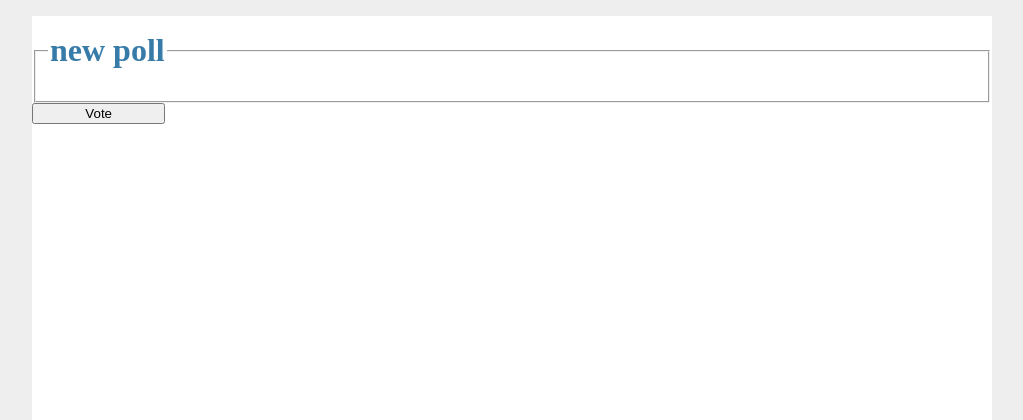
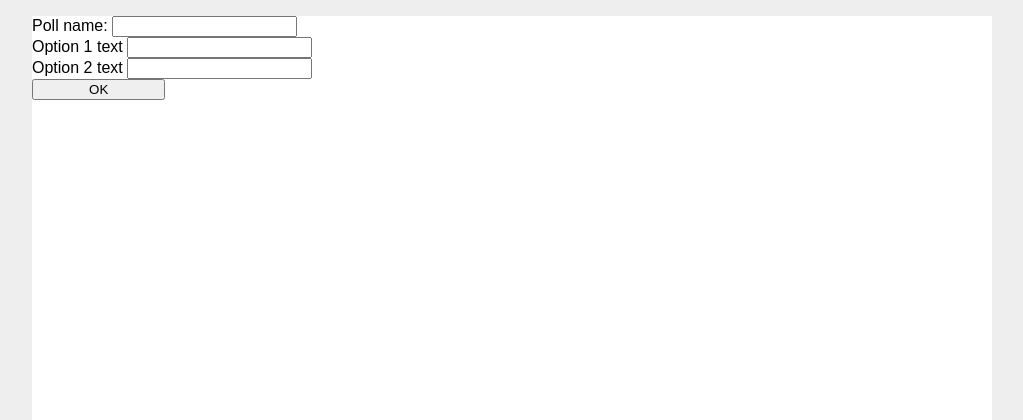
Before and after one commit to Callen44/django-polls-app, a Django app: page /polls/new/ in a window 1280 px wide. Shown: the top 420 px of the page, without its empty margins (128-1151 px from the left). Run offline with Django 4.2, Linux system fonts and the light colour scheme.

Commit message:
finish new poll page and inside view

```diff
--- a/polls/templates/polls/index.html
+++ b/polls/templates/polls/index.html
@@ -1,4 +1,4 @@
-<h1>todays polls</h1>
+<h1>todays polls</h1><li><a href="./new">new poll</a></li>
 {% load static %}
 
 <link rel="stylesheet" href="{% static 'polls/style.css' %}">
--- a/polls/templates/polls/new.html
+++ b/polls/templates/polls/new.html
@@ -1,15 +1,18 @@
-<form action="{% url 'polls:vote' question.id %}" method="post">
-    {% load static %}
+{% load static %}
 
-    <link rel="stylesheet" href="{% static 'polls/style.css' %}">
-        {% csrf_token %}
-        <fieldset>
-            <legend><h1>new poll</h1></legend>
-            {% if error_message %}<p><strong>{{ error_message }}</strong></p>{% endif %}
-            {% for choice in question.choice_set.all %}
-                <input type="radio" name="choice" id="choice{{ forloop.counter }}" value="{{ choice.id }}">
-                <label for="choice{{ forloop.counter }}">{{ choice.choice_text }}</label><br>
-            {% endfor %}
-        </fieldset>
-        <input type="submit" value="Vote">
-        </form>
+<link rel="stylesheet" href="{% static 'polls/style.css' %}">
+
+<form action = "" method = "get">
+    <label for="poll_name">Poll name: </label>
+    <input id="poll_name" type="text" name="poll_name">
+    <br>
+    <label for="option_1">Option 1 text</label>
+    <input id ="option_1" type="text" name="option_1">
+    <br>
+    <label for="option_2">Option 2 text</label>
+    <input id ="option_2" type="text" name="option_2">
+    <br>
+    <input type="submit" value="OK">
+</form>
+
+<h1>{{ message }}</h1>
--- a/polls/views.py
+++ b/polls/views.py
@@ -9,6 +9,7 @@ from django.views import generic
 from django.utils import timezone
 
 from .models import Choice, Question
+from .db import newpoll
 
 class IndexView(generic.ListView):
     template_name = 'polls/index.html'
@@ -54,4 +55,20 @@ def results(request, question_id):
     return render(request, 'polls/results.html', {'question': question})
 
 def new(request):
+    try:
+        get = request.GET
+    except:
+        message = 'error'
+    if get != '<QueryDict: {}>':
+        message = 'poll added'
+        try:
+            map = {'name': get['poll_name'], 'message': message}
+            newpoll(get['poll_name'], get['option_1'], get['option_2'])
+            return render(request, 'polls/new.html', map)
+        except:
+            message = ''
+            return render(request, 'polls/new.html')
+
+    else:
+        message = ''
     return render(request, 'polls/new.html')
```
Also changed, not shown: polls/db.py (added, +18 -0 lines), db.sqlite3, 1 other file.
